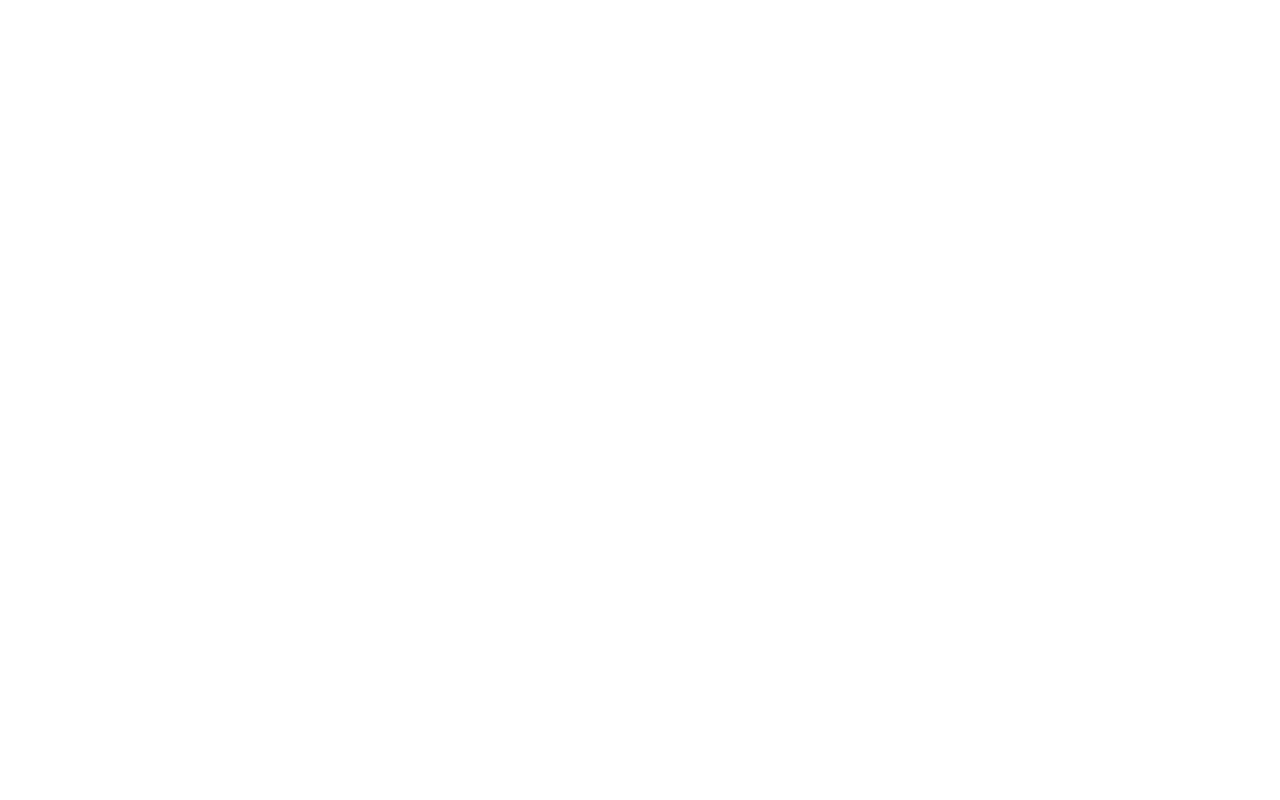
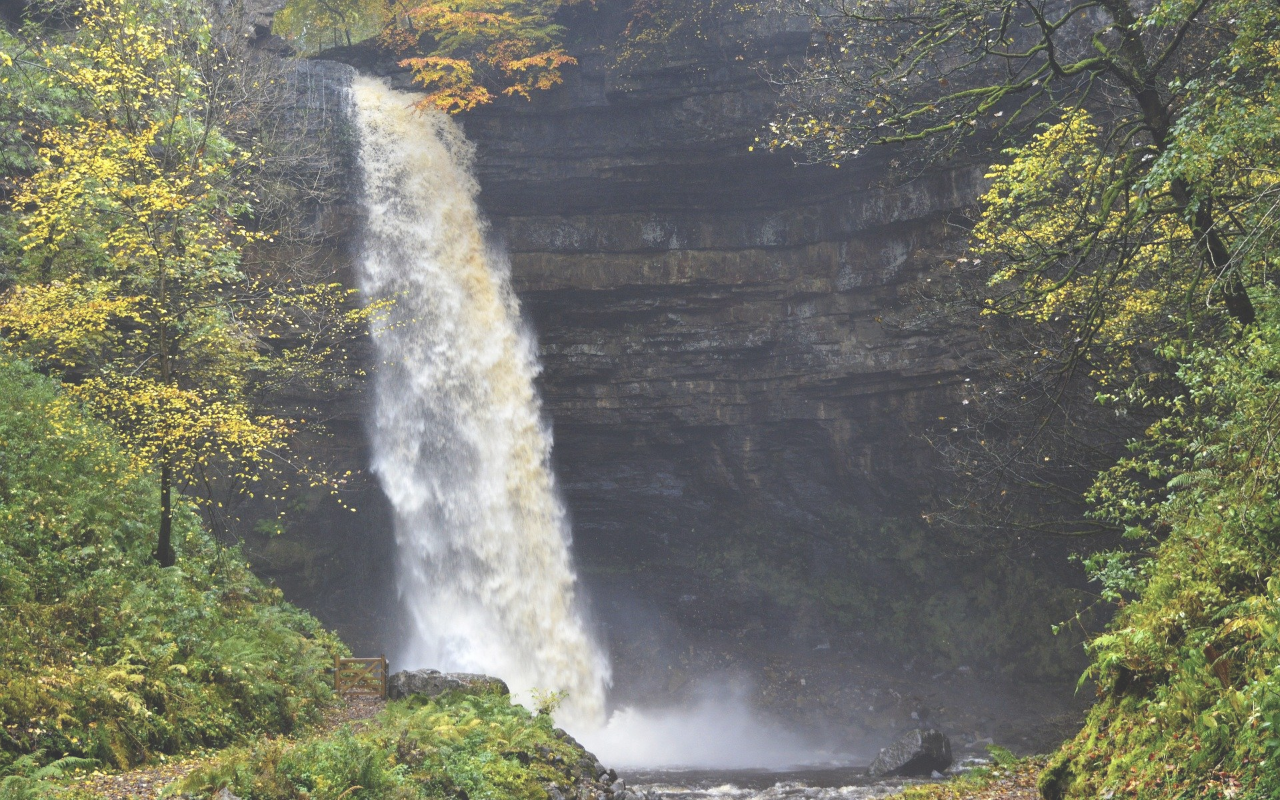
Before and after one commit to Code-Institute-Submissions/discover-north-yorks, a plain HTML site: page index.html in a window 1280 px wide. Drawn offline with nearby package versions, Linux system fonts and the light colour scheme; a web font is replaced by a local one.

Commit message:
added waterfall image and applied it to cover the whole background of splash page

```diff
--- a/assets/css/style.css
+++ b/assets/css/style.css
@@ -3,3 +3,17 @@
 body {
     font-family: sansita swashed, roboto, sans-serif;
 }
+
+html, body {
+    height: 100%;
+}
+
+.splash-background {
+    background-image: url(../images/hardraw-waterfall.jpg);
+    height: 100%;
+    background-repeat: no-repeat;
+    background-size: cover;
+    opacity: 0.8;
+    position: relative;
+    overflow: hidden;
+}
--- a/index.html
+++ b/index.html
@@ -15,6 +15,7 @@
     <title>Discover North Yorkshire</title>
 </head>
 <body>
-
+  <div class="splash-background">
+  </div>
 </body>
 </html>
```
Also changed, not shown: assets/images/hardraw-waterfall.jpg (added).
